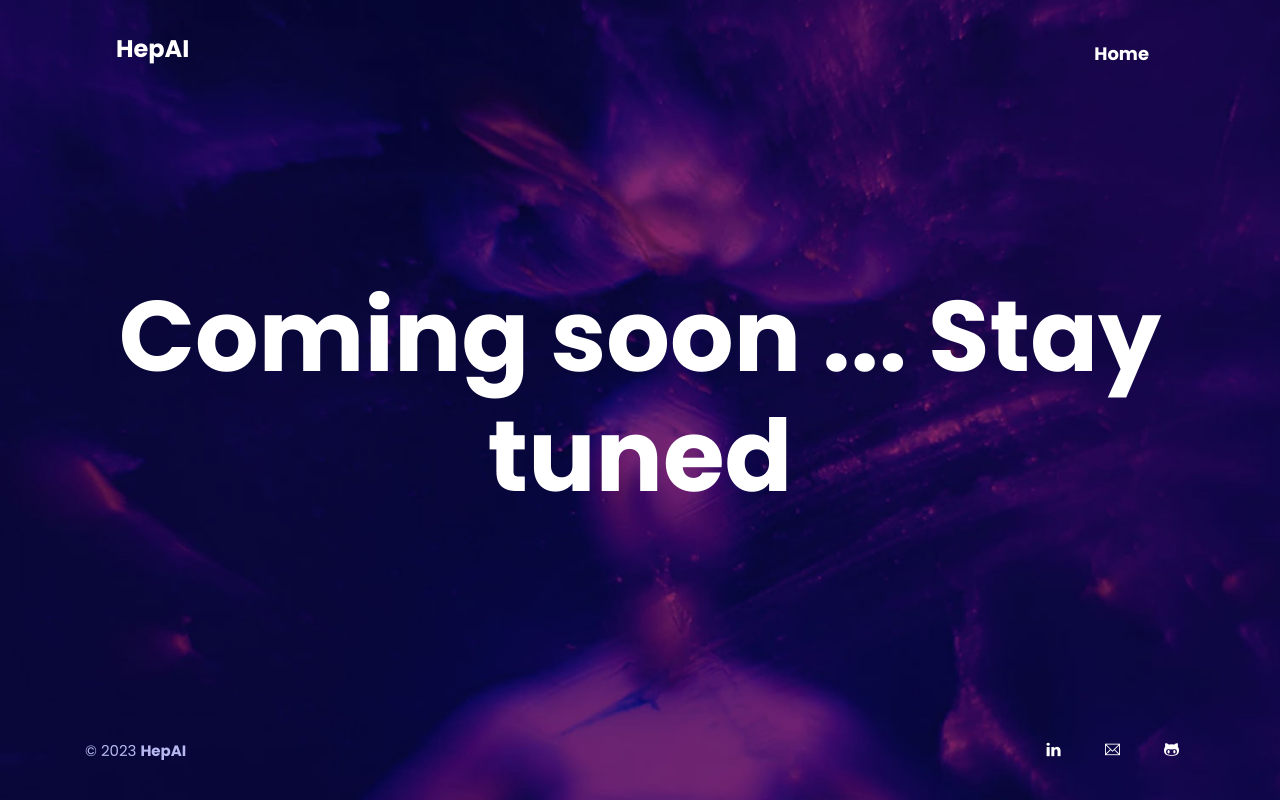
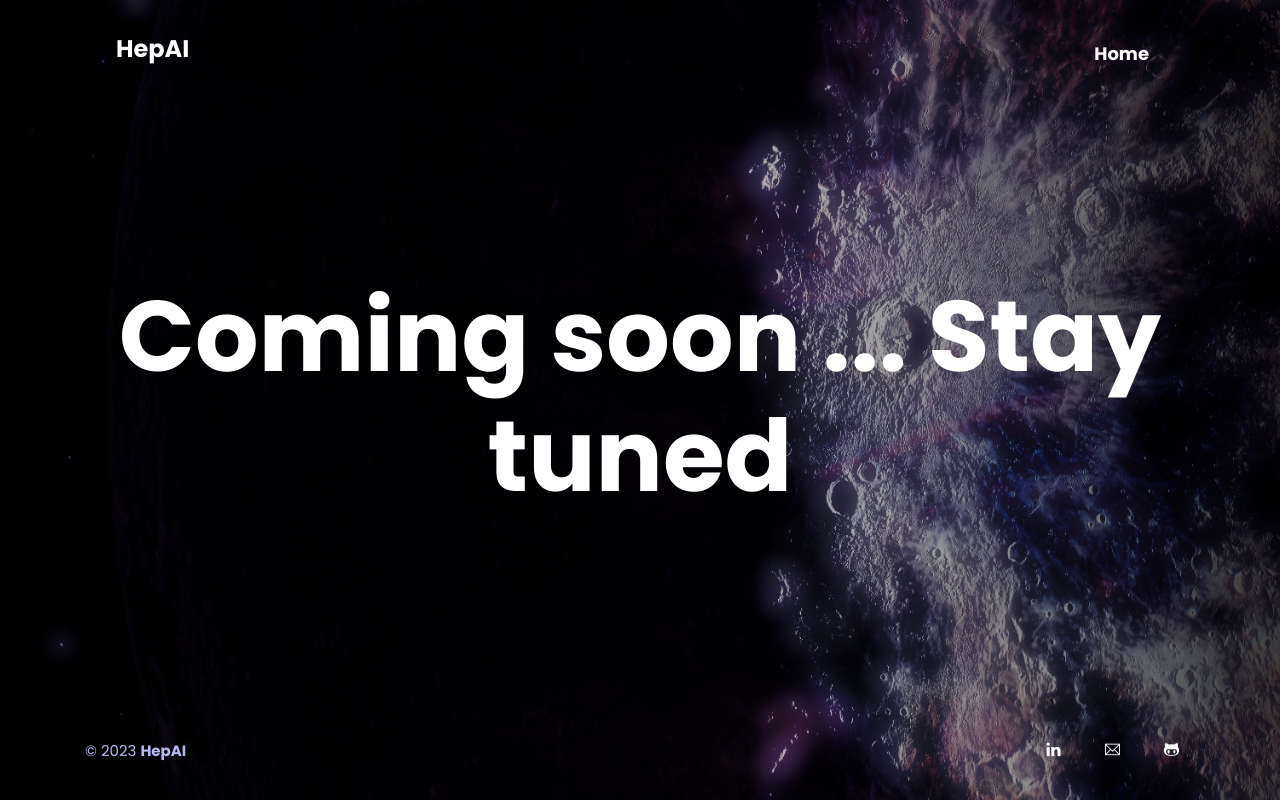
Before and after one commit to hepai-nl/hepai-nl.github.io, a plain HTML site: page index.html in a window 1280 px wide. Drawn offline with Linux system fonts and the light colour scheme.

Commit message:
add new background

```diff
--- a/index.html
+++ b/index.html
@@ -61,7 +61,7 @@
 
 <!-- banner -->
 <section class="banner bg-cover position-relative  d-flex align-items-center"
-  data-background="images/banner/banner.jpg">
+  data-background="images/banner/banner5.jpg">
   <div class="container">
     <div class="row">
      <div class="col-12 text-center">
```
